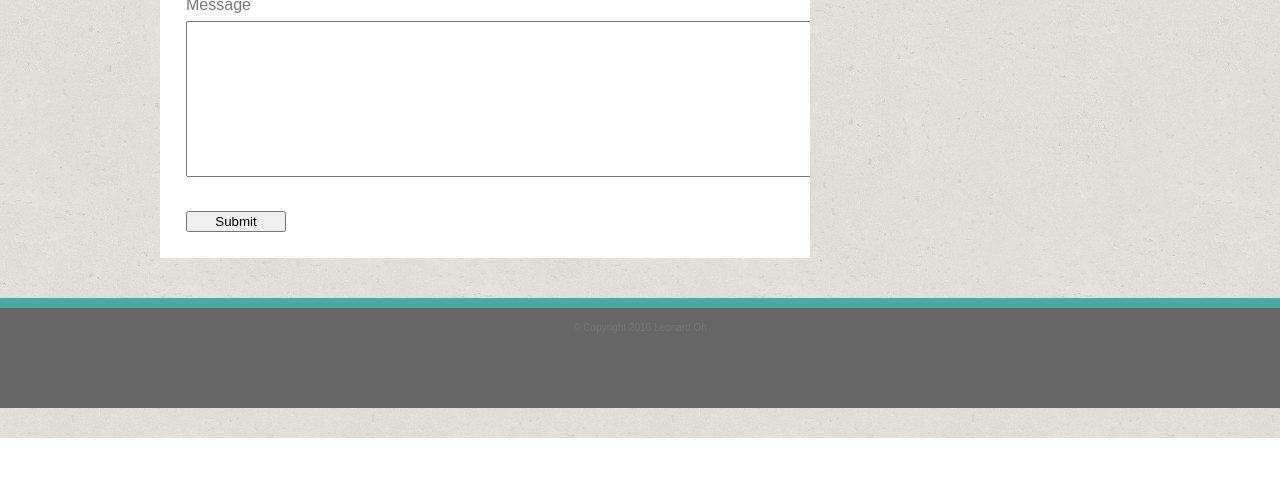
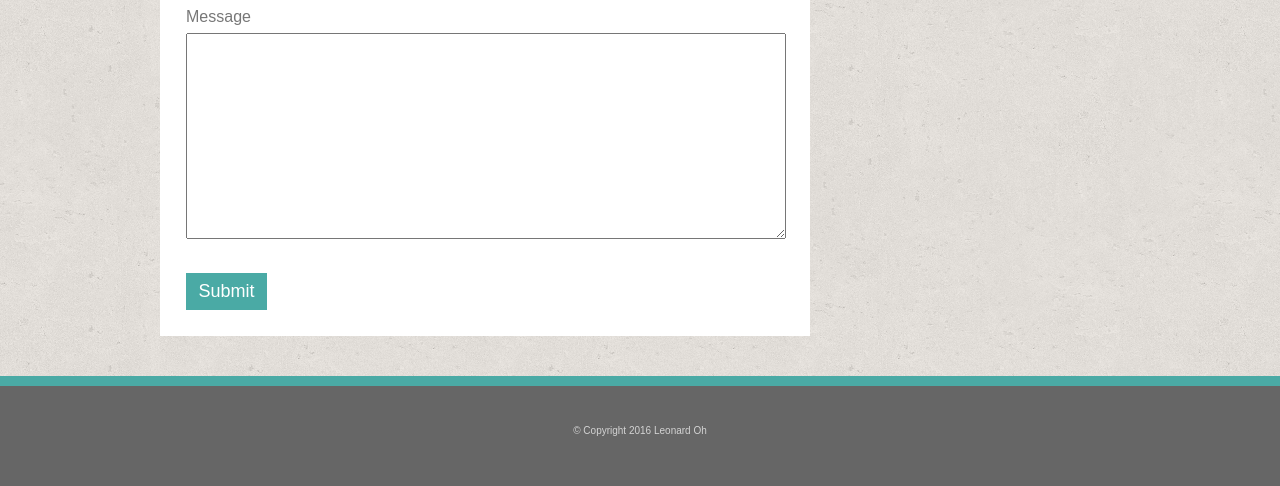
Before and after one commit to letocollection/Basic-Portfolio, a plain HTML site: page contact.html in a window 1280 px wide. Shown: the part 362-848 px from the top of the page. Before the commit the page ends 800 px from the top, so only its background shows below. Drawn offline with Linux system fonts and the light colour scheme.

Commit message:
Homework Submission
This  is what I am submitting for homework!

```diff
--- a/assets/css/reset.css
+++ b/assets/css/reset.css
@@ -3,19 +3,7 @@
    License: none (public domain)
 */
 
-html, body, div, span, applet, object, iframe,
-h1, h2, h3, h4, h5, h6, p, blockquote, pre,
-a, abbr, acronym, address, big, cite, code,
-del, dfn, em, img, ins, kbd, q, s, samp,
-small, strike, strong, sub, sup, tt, var,
-b, u, i, center,
-dl, dt, dd, ol, ul, li,
-fieldset, form, label, legend,
-table, caption, tbody, tfoot, thead, tr, th, td,
-article, aside, canvas, details, embed,
-figure, figcaption, footer, header, hgroup,
-menu, nav, output, ruby, section, summary,
-time, mark, audio, video {
+html, body, div, span, h1, h2, h3, h4, h5, h6, p, a, img, small, strike, strong, ol, ul, li, footer, header, section{
 	margin: 0;
 	padding: 0;
 	border: 0;
@@ -33,16 +21,3 @@ body {
 }
 ol, ul {
 	list-style: none;
-}
-blockquote, q {
-	quotes: none;
-}
-blockquote:before, blockquote:after,
-q:before, q:after {
-	content: '';
-	content: none;
-}
-table {
-	border-collapse: collapse;
-	border-spacing: 0;
-}
--- a/assets/css/style.css
+++ b/assets/css/style.css
@@ -87,7 +87,11 @@ h5{
 	background: url("../images/cork-wallet.png");
 	padding-top: 40px;
 	padding-bottom: 40px;
+}
 
+.about{
+	line-height: 191%;
+	margin-left: 15px;
 }
 
 .connect {
@@ -182,6 +186,31 @@ ul.thumbnailbox{
 	width: 960px;
 }
 
+input{
+	width:594px;
+	font-size: 18px;
+}
+
+textarea{
+	width: 594px;
+	font-size: 18px;
+}
+
+#submit_button{
+	width: 50px;
+	background-color: #4aaaa5;
+	color: white;
+	border: none;
+	width: 81px;
+	padding: 8px;
+
+}
+
+#footer{
+	margin-top: 25px;
+	color: lightgray;
+}
+
 footer {
 	background-color: #666666;
 	text-align: center;
@@ -192,4 +221,5 @@ footer {
 	border-color: #4aaaa5;
 	clear: both;
 	height: 100px;
+	text-decoration: none;
 }
--- a/contact.html
+++ b/contact.html
@@ -27,7 +27,7 @@
 					<div class="form">
 						<h5>Name</h5>
 						<p class="entry">
-						<input type="text" name="name" id="name" size="100%" placeholder ="John Smith" />
+						<input type="text" name="name" id="name" placeholder ="John Smith" />
 						</p>
 						<h5>Email</h5>
 						<p class="entry">
@@ -38,7 +38,7 @@
 						<textarea name="message" rows="10" cols="100%"/></textarea>
 						</p>
 						<p class="Submit">
-						<input type="submit" value="Submit" style="width:100px;" />
+						<input id="submit_button" type="submit" value="Submit">
 						</p>
 					</div>
 			</section>
@@ -54,7 +54,7 @@
 	</body>
 	<footer>
 		<div class="footer">
-			<p>&copy; Copyright 2016 Leonard Oh</p>
+			<p id="footer">&copy; Copyright 2016 Leonard Oh</p>
 		</div>
 	</footer>
 </html>
```
Also changed, not shown: index.html (+7 -3 lines), portfolio.html (+1 -1 lines).
